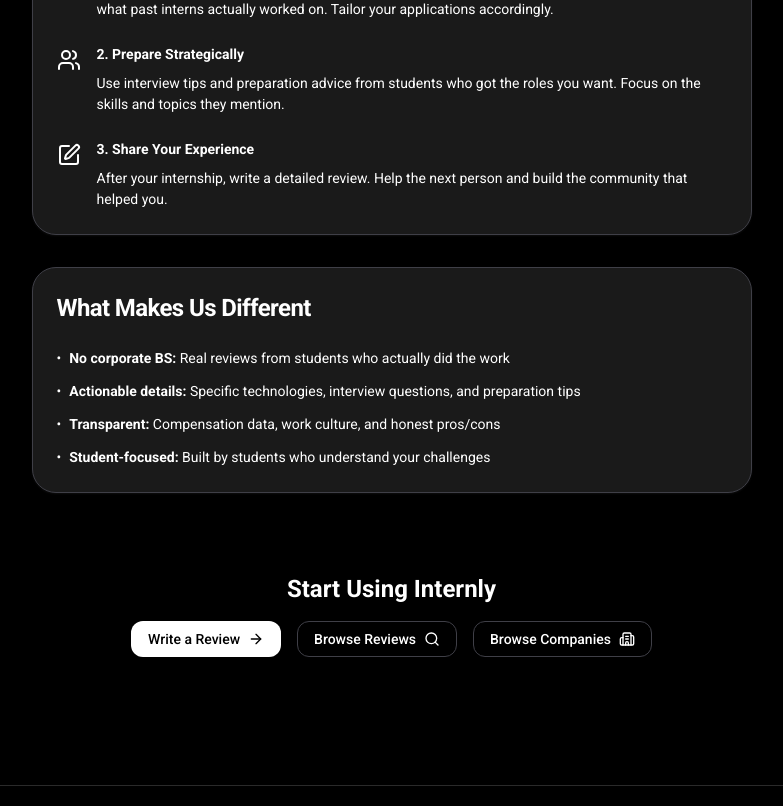
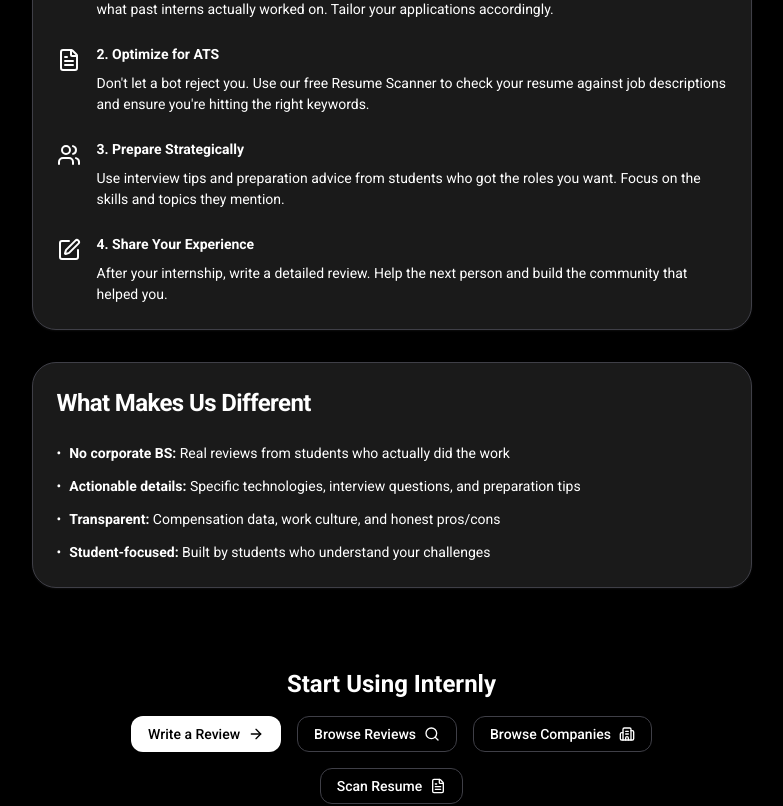
Before and after one commit to internly-app/internly, a Next.js app in the folder frontend/: page /about in a window 1280 px wide. Shown: the part 420-1226 px from the top of the page, without its empty margins (241-1024 px from the left). Built offline with nearby package versions, Linux system fonts and the light colour scheme; no server answers.

Commit message:
update about page

```diff
--- a/frontend/src/app/about/page.tsx
+++ b/frontend/src/app/about/page.tsx
@@ -3,7 +3,14 @@
 import dynamic from "next/dynamic";
 import Link from "next/link";
 import { motion } from "framer-motion";
-import { ArrowRight, Search, Edit, Users, Building2 } from "lucide-react";
+import {
+  ArrowRight,
+  Search,
+  Edit,
+  Users,
+  Building2,
+  FileText,
+} from "lucide-react";
 import Navigation from "@/components/Navigation";
 import { Button } from "@/components/ui/button";
 import { Card, CardContent, CardHeader, CardTitle } from "@/components/ui/card";
@@ -54,7 +61,8 @@ export default function AboutPage() {
         {/* What is Internly */}
         <motion.div className="mb-12 text-center" variants={itemVariants}>
           <p className="text-xl text-muted-foreground">
-            Students share detailed internship reviews: what they actually worked on, interview processes, compensation, and honest advice.
+            Students share detailed internship reviews: what they actually
+            worked on, interview processes, compensation, and honest advice.
           </p>
         </motion.div>
 
@@ -62,15 +70,36 @@ export default function AboutPage() {
         <motion.div variants={itemVariants}>
           <Card className="mb-8">
             <CardHeader>
-              <CardTitle className="text-2xl">How to Maximize Your Success</CardTitle>
+              <CardTitle className="text-2xl">
+                How to Maximize Your Success
+              </CardTitle>
             </CardHeader>
             <CardContent className="space-y-6">
               <div className="flex gap-4">
                 <Search className="w-6 h-6 text-primary mt-1 flex-shrink-0" />
                 <div>
-                  <h3 className="font-semibold text-foreground mb-2">1. Research Before Applying</h3>
+                  <h3 className="font-semibold text-foreground mb-2">
+                    1. Research Before Applying
+                  </h3>
                   <p className="text-muted-foreground">
-                    Search for companies you&apos;re interested in. Learn what technologies they use, how they interview, and what past interns actually worked on. Tailor your applications accordingly.
+                    Search for companies you&apos;re interested in. Learn what
+                    technologies they use, how they interview, and what past
+                    interns actually worked on. Tailor your applications
+                    accordingly.
+                  </p>
+                </div>
+              </div>
+
+              <div className="flex gap-4">
+                <FileText className="w-6 h-6 text-primary mt-1 flex-shrink-0" />
+                <div>
+                  <h3 className="font-semibold text-foreground mb-2">
+                    2. Optimize for ATS
+                  </h3>
+                  <p className="text-muted-foreground">
+                    Don&apos;t let a bot reject you. Use our free Resume Scanner
+                    to check your resume against job descriptions and ensure
+                    you&apos;re hitting the right keywords.
                   </p>
                 </div>
               </div>
@@ -78,9 +107,13 @@ export default function AboutPage() {
               <div className="flex gap-4">
                 <Users className="w-6 h-6 text-primary mt-1 flex-shrink-0" />
                 <div>
-                  <h3 className="font-semibold text-foreground mb-2">2. Prepare Strategically</h3>
+                  <h3 className="font-semibold text-foreground mb-2">
+                    3. Prepare Strategically
+                  </h3>
                   <p className="text-muted-foreground">
-                    Use interview tips and preparation advice from students who got the roles you want. Focus on the skills and topics they mention.
+                    Use interview tips and preparation advice from students who
+                    got the roles you want. Focus on the skills and topics they
+                    mention.
                   </p>
                 </div>
               </div>
@@ -88,9 +121,12 @@ export default function AboutPage() {
               <div className="flex gap-4">
                 <Edit className="w-6 h-6 text-primary mt-1 flex-shrink-0" />
                 <div>
-                  <h3 className="font-semibold text-foreground mb-2">3. Share Your Experience</h3>
+                  <h3 className="font-semibold text-foreground mb-2">
+                    4. Share Your Experience
+                  </h3>
                   <p className="text-muted-foreground">
-                    After your internship, write a detailed review. Help the next person and build the community that helped you.
+                    After your internship, write a detailed review. Help the
+                    next person and build the community that helped you.
                   </p>
                 </div>
               </div>
@@ -102,25 +138,39 @@ export default function AboutPage() {
         <motion.div variants={itemVariants}>
           <Card className="mb-12">
             <CardHeader>
-              <CardTitle className="text-2xl">What Makes Us Different</CardTitle>
+              <CardTitle className="text-2xl">
+                What Makes Us Different
+              </CardTitle>
             </CardHeader>
             <CardContent>
               <ul className="space-y-3 text-muted-foreground">
                 <li className="flex items-start gap-2">
                   <span className="text-primary">•</span>
-                  <span><strong>No corporate BS:</strong> Real reviews from students who actually did the work</span>
+                  <span>
+                    <strong>No corporate BS:</strong> Real reviews from students
+                    who actually did the work
+                  </span>
                 </li>
                 <li className="flex items-start gap-2">
                   <span className="text-primary">•</span>
-                  <span><strong>Actionable details:</strong> Specific technologies, interview questions, and preparation tips</span>
+                  <span>
+                    <strong>Actionable details:</strong> Specific technologies,
+                    interview questions, and preparation tips
+                  </span>
                 </li>
                 <li className="flex items-start gap-2">
                   <span className="text-primary">•</span>
-                  <span><strong>Transparent:</strong> Compensation data, work culture, and honest pros/cons</span>
+                  <span>
+                    <strong>Transparent:</strong> Compensation data, work
+                    culture, and honest pros/cons
+                  </span>
                 </li>
                 <li className="flex items-start gap-2">
                   <span className="text-primary">•</span>
-                  <span><strong>Student-focused:</strong> Built by students who understand your challenges</span>
+                  <span>
+                    <strong>Student-focused:</strong> Built by students who
+                    understand your challenges
+                  </span>
                 </li>
               </ul>
             </CardContent>
@@ -128,7 +178,10 @@ export default function AboutPage() {
         </motion.div>
 
         {/* CTA */}
-        <motion.div className="text-center bg-muted/30 rounded-lg p-8" variants={itemVariants}>
+        <motion.div
+          className="text-center bg-muted/30 rounded-lg p-8"
+          variants={itemVariants}
+        >
           <h2 className="text-2xl font-semibold mb-4 text-foreground">
             Start Using Internly
           </h2>
@@ -151,6 +204,12 @@ export default function AboutPage() {
                 <Building2 className="size-4" />
               </Link>
             </Button>
+            <Button variant="outline" asChild className="gap-2 group">
+              <Link href="/ats">
+                Scan Resume
+                <FileText className="size-4" />
+              </Link>
+            </Button>
           </div>
         </motion.div>
       </motion.div>
```
